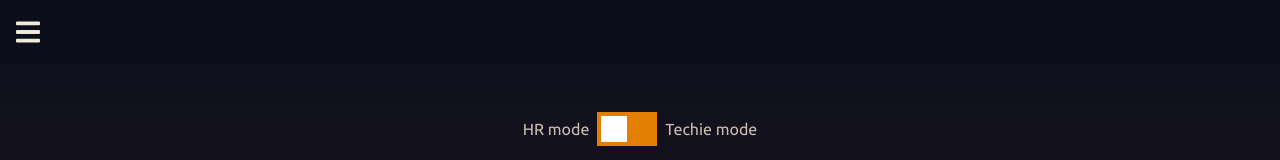
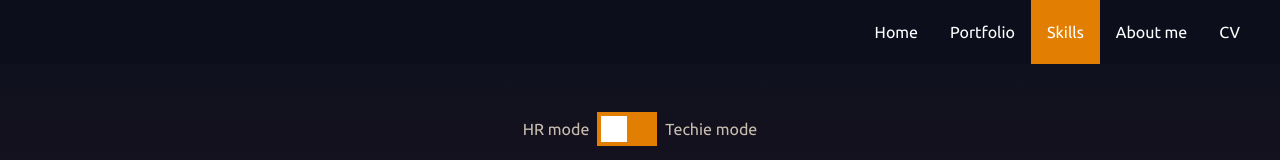
Before and after one commit to ikushlianski/ilya-online-nextjs, a Next.js app: page /skills in a window 1280 px wide. Shown: the top 160 px of the page. Built offline with nearby package versions, Linux system fonts and the light colour scheme; no server answers.

Commit message:
Make main menu responsive

```diff
--- a/src/components/Layout/Header.js
+++ b/src/components/Layout/Header.js
@@ -6,27 +6,27 @@ import { Navbar, NavbarItem } from '../Navbar';
 export const Header = () => {
   return (
     <Navbar>
-      <NavbarItem>
+      <NavbarItem href="/">
         <Link href="/">
           <a href="/">Home</a>
         </Link>
       </NavbarItem>
-      <NavbarItem>
+      <NavbarItem href="/works">
         <Link href="/works">
           <a href="/works">Portfolio</a>
         </Link>
       </NavbarItem>
-      <NavbarItem>
+      <NavbarItem href="/skills">
         <Link href="/skills">
           <a href="/skills">Skills</a>
         </Link>
       </NavbarItem>
-      <NavbarItem>
+      <NavbarItem href="/about">
         <Link href="/about">
           <a href="/about">About me</a>
         </Link>
       </NavbarItem>
-      <NavbarItem>
+      <NavbarItem href="/cv">
         <Link href="/cv">
           <a href="/cv">CV</a>
         </Link>
--- a/src/components/Layout/Layout.js
+++ b/src/components/Layout/Layout.js
@@ -31,7 +31,7 @@ export const Layout = ({
       localStorage.setItem('viewCount', viewCount + 1);
     }
 
-    if (viewCount % 10 === 0) {
+    if (viewCount % 7 === 0) {
       setCtaOpen(true);
     }
   }, []);
--- a/src/components/Navbar/Navbar.js
+++ b/src/components/Navbar/Navbar.js
@@ -16,23 +16,22 @@ export const Navbar = ({ children }) => {
     'Navbar__OpenMenuButton--open': open,
   });
 
+  const itemsContainerCx = cx('Navbar__ItemsContainer', {
+    'Navbar__ItemsContainer--open': open,
+  });
+
   return (
     <div className={navbarClasses}>
       <div className={openMenuButtonClasses} onClick={() => setOpen(!open)}>
         {Bars}
       </div>
 
-      {open && (
-        <ul className="Navbar__ItemsContainer">
-          <div
-            className="Navbar__CloseMenuButton"
-            onClick={() => setOpen(!open)}
-          >
-            {Times}
-          </div>
-          {children}
-        </ul>
-      )}
+      <ul className={itemsContainerCx}>
+        <div className="Navbar__CloseMenuButton" onClick={() => setOpen(!open)}>
+          {Times}
+        </div>
+        {children}
+      </ul>
     </div>
   );
 };
--- a/src/components/Navbar/Navbar.scss
+++ b/src/components/Navbar/Navbar.scss
@@ -13,6 +13,16 @@
 }
 
 .Navbar__ItemsContainer {
+  display: none;
+  @media (min-width: $screen-medium) {
+    display: flex;
+    justify-content: flex-end;
+    margin: 0;
+    padding: 0 $padding-margin-big;
+  }
+
+  &--open {
+    display: block;
     position: absolute;
     top: 0;
     width: 100vw;
@@ -20,6 +30,7 @@
     margin: 0;
     padding: 0;
     background: linear-gradient(to bottom right, var(--primary-darker), rgba(0, 0, 0, 0.95));
+  }
 }
 
 .Navbar__OpenMenuButton, .Navbar__CloseMenuButton {
@@ -45,6 +56,10 @@
     width: 24px;
     height: 32px;
   }
+
+  @media (min-width: $screen-medium) {
+    display: none;
+  }
 }
 
 .Navbar__OpenMenuButton--open {
--- a/src/components/Navbar/NavbarItem.js
+++ b/src/components/Navbar/NavbarItem.js
@@ -1,7 +1,14 @@
 import React from 'react';
+import { useRouter } from 'next/router';
+import cx from 'classnames';
 
 import './NavbarItem.scss';
 
-export const NavbarItem = ({ children }) => {
-  return <li className="NavbarItem">{children}</li>;
+export const NavbarItem = ({ children, href }) => {
+  const { pathname } = useRouter();
+  const navbarCx = cx('NavbarItem', {
+    'NavbarItem--active': href === pathname,
+  });
+
+  return <li className={navbarCx}>{children}</li>;
 };
--- a/src/components/Navbar/NavbarItem.scss
+++ b/src/components/Navbar/NavbarItem.scss
@@ -3,18 +3,42 @@
 .NavbarItem {
   display: grid;
   align-content: center;
-  height: 2em;
-  line-height: 2em;
+  height: 2rem;
+  line-height: 2rem;
   padding: $padding-margin-small $padding-margin-normal;
   font-size: $font-larger;
+
+  @media (min-width: $screen-medium) {
+    font-size: $font-normal;
+    height: $padding-margin-big * 2;
+    text-align: center;
+  }
 
   &:hover {
     cursor: pointer;
     background: var(--accent);
+    @media (min-width: $screen-medium) {
+      background: transparent;
+    }
   }
 
   a {
     color: white;
     text-decoration: none;
   }
+
+  &--active {
+    background: var(--accent2);
+
+    & > a {
+      cursor: default;
+    }
+
+    &:hover {
+      cursor: default;
+      @media (min-width: $screen-medium) {
+        background: var(--accent2);
+      }
+    }
+  }
 }
--- a/src/pages/works/WorksPage.scss
+++ b/src/pages/works/WorksPage.scss
@@ -1,4 +1,5 @@
 .WorksPage__Intro {
   display: grid;
   padding: 2rem 2rem 0;
+  text-align: center;
 }
```
Lines whose indentation alone changed are shown as unchanged.
